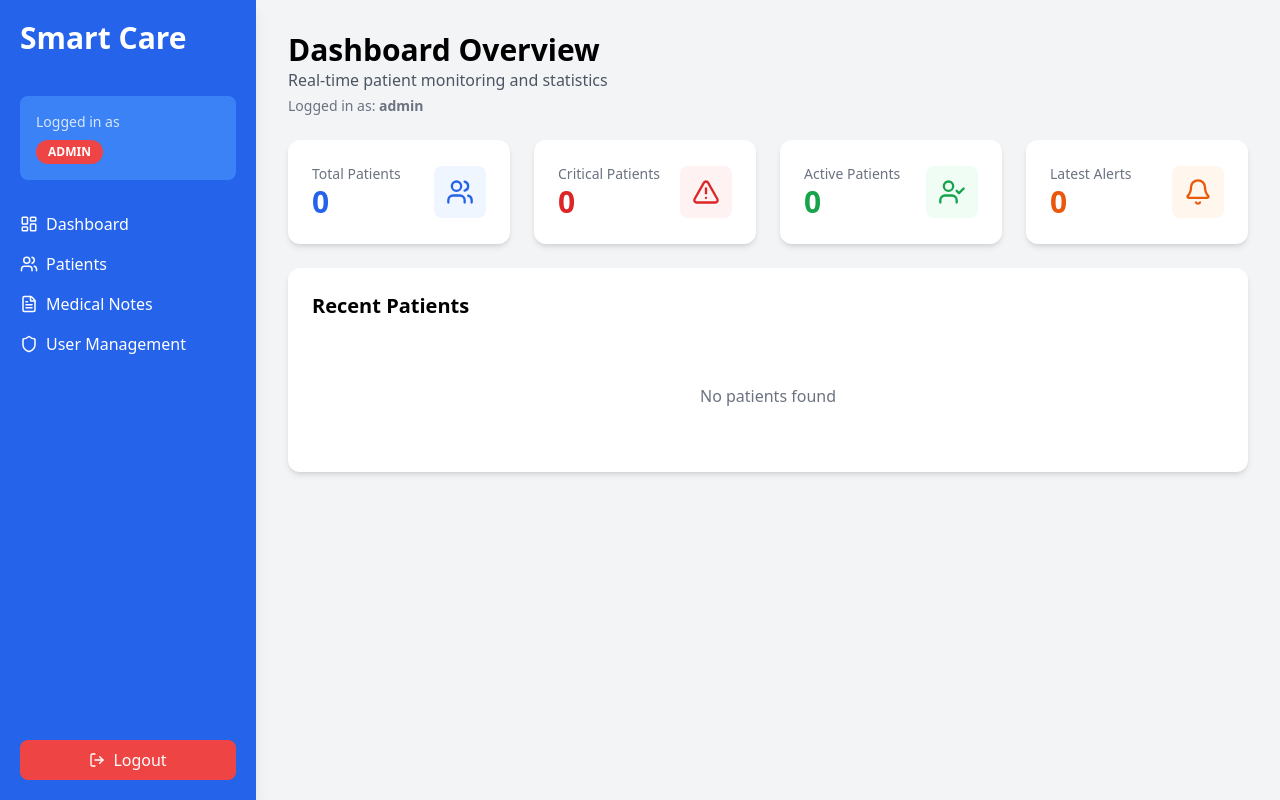
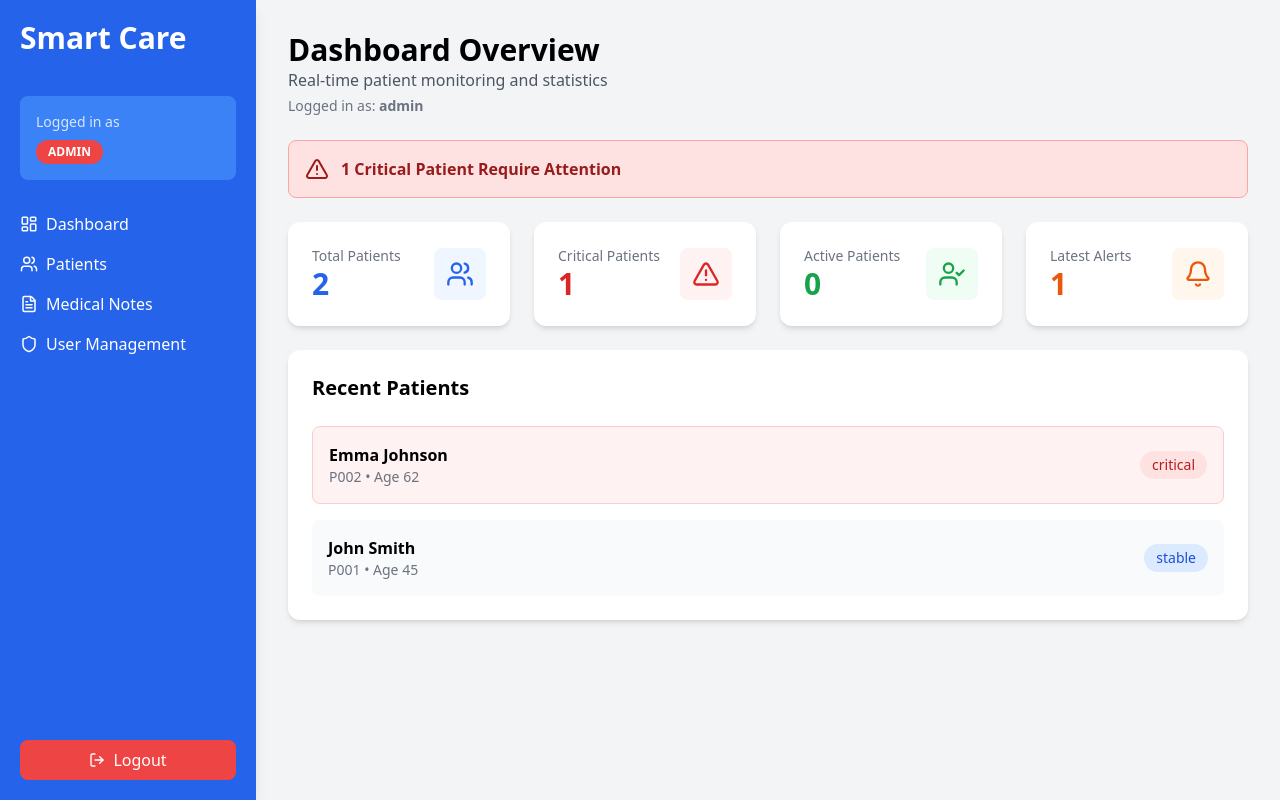
Before and after one commit to Nutt2761/Smart_Care_Monitor-Database-Devops-, a React (Vite) app in the folder smart-care/: page /dashboard in a window 1280 px wide. Built offline with nearby package versions, Linux system fonts and the light colour scheme; sample sign-in values are in the browser's storage.

Commit message:
update feature
ปรับปรุง feature และ แก้ไข UI ของ patients นิดหน่อย

```diff
--- a/smart-care/src/pages/Dashboard.jsx
+++ b/smart-care/src/pages/Dashboard.jsx
@@ -6,6 +6,7 @@ import {
   UserCheck,
   Bell
 } from "lucide-react";
+import { getPatients } from "../services/patientService";
 
 export default function Dashboard() {
 
@@ -16,10 +17,10 @@ export default function Dashboard() {
 
   useEffect(() => {
 
-    const storedPatients = JSON.parse(localStorage.getItem("patients")) || [];
-    setPatients(storedPatients);
+  const data = getPatients();
+  setPatients(data);
 
-  }, []);
+}, []);
 
   const totalPatients = patients.length;
 
--- a/smart-care/src/pages/Patients.jsx
+++ b/smart-care/src/pages/Patients.jsx
@@ -2,6 +2,7 @@ import { useState, useEffect } from "react";
 import { useNavigate } from "react-router-dom";
 import { Eye, Trash2, Plus } from "lucide-react";
 import { can } from "../utils/can";
+import { getPatients, deletePatient } from "../services/patientService";
 
 export default function Patients() {
 
@@ -12,6 +13,8 @@ export default function Patients() {
 
   useEffect(() => {
 
+    const data = getPatients();
+    setPatients(data);
     const storedPatients = JSON.parse(localStorage.getItem("patients"));
 
     if (storedPatients && storedPatients.length > 0) {
@@ -55,19 +58,16 @@ export default function Patients() {
 
   const handleDelete = (id) => {
 
-    if (!can("deletePatient")) return;
+  if (!can("deletePatient")) return;
 
-    if (window.confirm("Are you sure you want to delete this patient?")) {
+  if (window.confirm("Are you sure?")) {
 
-      const updated = patients.filter((p) => p.id !== id);
+    const updated = deletePatient(id);
+    setPatients(updated);
 
-      setPatients(updated);
+  }
 
-      localStorage.setItem("patients", JSON.stringify(updated));
-
-    }
-
-  };
+};
 
   const filteredPatients = patients.filter((patient) => {
 
--- /dev/null
+++ b/smart-care/src/services/noteService.js
@@ -0,0 +1,24 @@
+export const getNotes = () => {
+  const notes = localStorage.getItem("notes");
+  return notes ? JSON.parse(notes) : [];
+};
+
+export const saveNotes = (notes) => {
+  localStorage.setItem("notes", JSON.stringify(notes));
+};
+
+export const addNote = (note) => {
+  const notes = getNotes();
+  const updatedNotes = [note, ...notes];
+  saveNotes(updatedNotes);
+  return updatedNotes;
+};
+
+export const deleteNote = (id) => {
+  const notes = getNotes();
+  const updatedNotes = notes.filter(n => n.id !== id);
+  saveNotes(updatedNotes);
+  return updatedNotes;
+};
+
+// สร้างไว้ให้ backend
--- /dev/null
+++ b/smart-care/src/services/patientService.js
@@ -0,0 +1,60 @@
+const STORAGE_KEY = "patients";
+
+export const getPatients = () => {
+
+  const data = localStorage.getItem(STORAGE_KEY);
+
+  if (data) return JSON.parse(data);
+
+  const defaultPatients = [
+    {
+      id: "P001",
+      fullName: "John Smith",
+      age: 45,
+      bloodType: "O+",
+      chronicDisease: "Hypertension",
+      status: "stable",
+    },
+    {
+      id: "P002",
+      fullName: "Emma Johnson",
+      age: 62,
+      bloodType: "A+",
+      chronicDisease: "Diabetes",
+      status: "critical",
+    },
+  ];
+
+  localStorage.setItem(STORAGE_KEY, JSON.stringify(defaultPatients));
+
+  return defaultPatients;
+
+};
+
+export const savePatients = (patients) => {
+  localStorage.setItem(STORAGE_KEY, JSON.stringify(patients));
+};
+
+export const addPatient = (patient) => {
+
+  const patients = getPatients();
+
+  const updated = [...patients, patient];
+
+  savePatients(updated);
+
+  return updated;
+
+};
+
+export const deletePatient = (id) => {
+
+  const patients = getPatients();
+
+  const updated = patients.filter(p => p.id !== id);
+
+  savePatients(updated);
+
+  return updated;
+
+};
```
